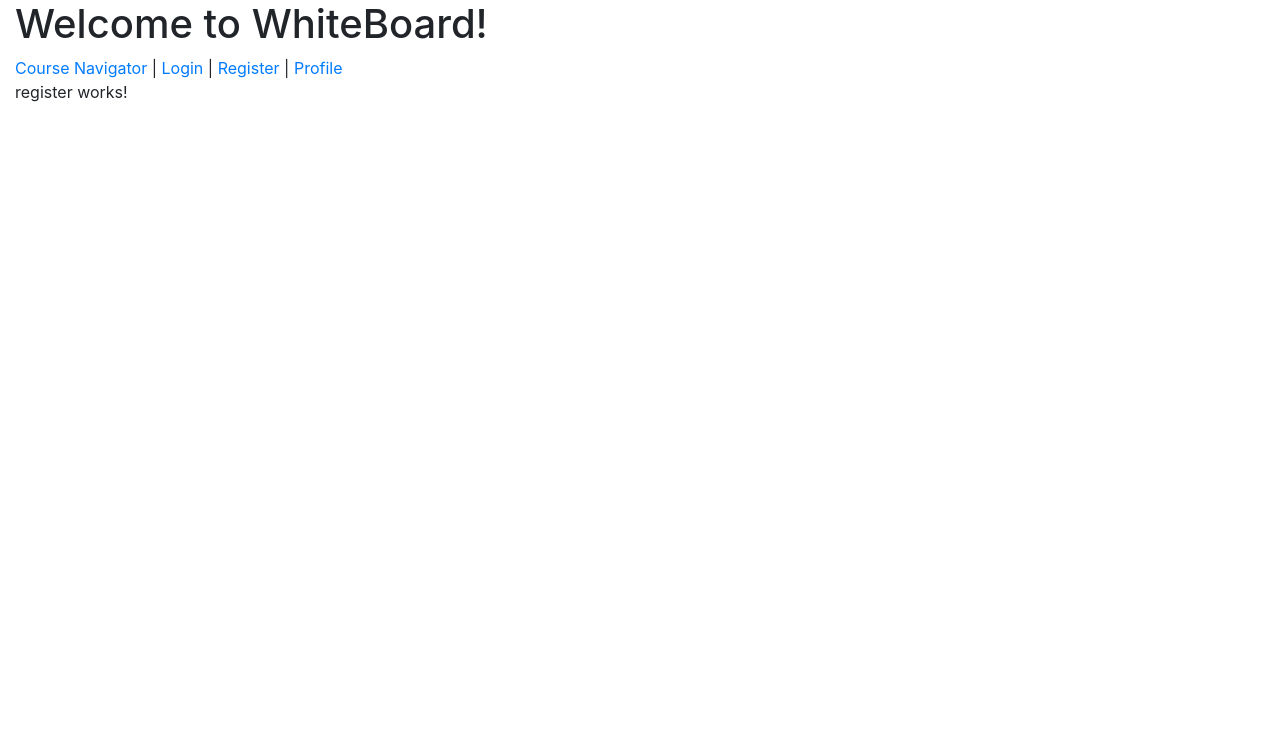
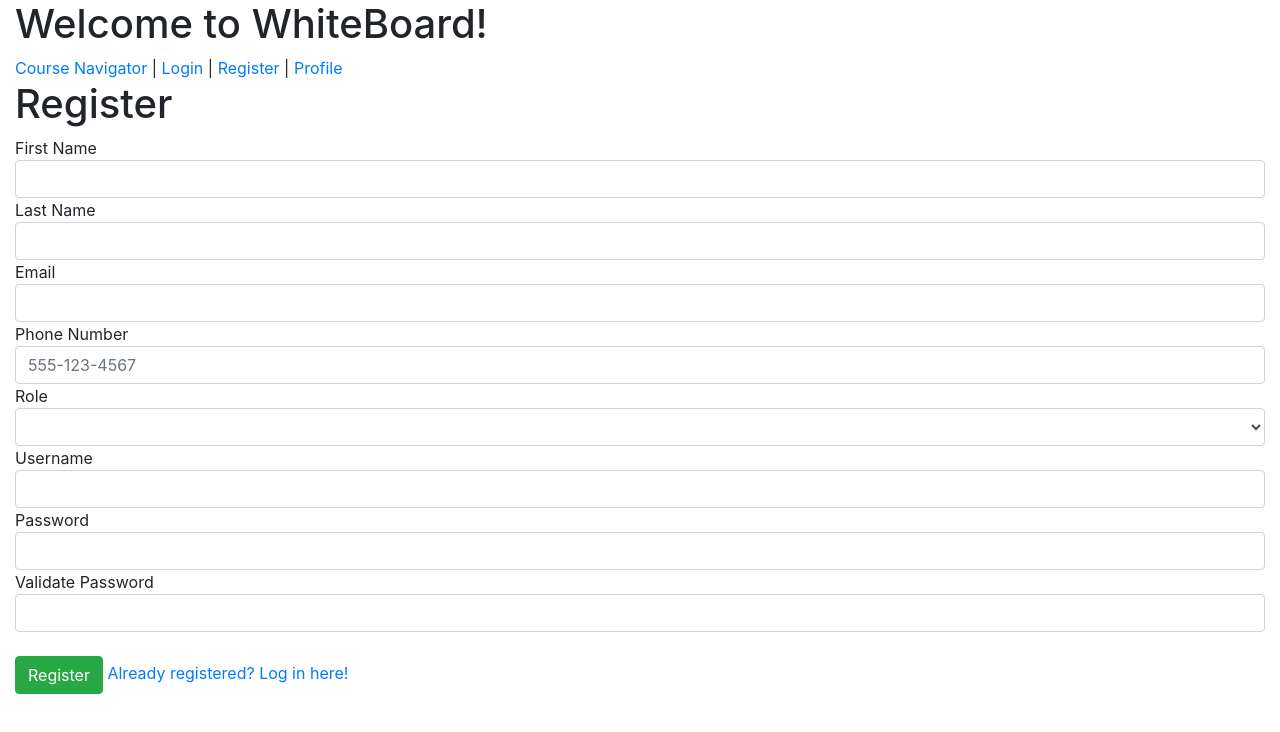
Before and after one commit to ysmolyar/webdev-2018-angular-ysmolyar, an Angular app: page /register in a window 1280 px wide. Shown: the top 732 px of the page. Built offline with nearby package versions, Linux system fonts and the light colour scheme.

Commit message:
fixed registration

```diff
--- a/src/app/profile/profile.component.html
+++ b/src/app/profile/profile.component.html
@@ -1,19 +1,19 @@
 <div class="container-fluid">
-  <h1>Welcome to your Profile, {{currentUser.firstName}}</h1>
+  <h1>Welcome to your Profile {{firstName}}</h1>
 
-  <input [(ngModel)]="currentUser.username"
+  <input [(ngModel)]="username"
          placeholder="Username"
          class="form-control"/><br/>
-  <input [(ngModel)]="currentUser.firstName"
+  <input [(ngModel)]="firstName"
          placeholder="First Name"
          class="form-control"/><br/>
-  <input [(ngModel)]="currentUser.lastName"
+  <input [(ngModel)]="lastName"
          placeholder="Last Name"
          class="form-control"/><br/>
-  <input [(ngModel)]="currentUser.email"
+  <input [(ngModel)]="email"
          placeholder="Email"
          class="form-control"/><br/>
-  <input [(ngModel)]="currentUser.phone"
+  <input [(ngModel)]="phone"
          placeholder="(888)-123-4567"
          class="form-control"/><br/>
   <button (click)="update()"
--- a/src/app/profile/profile.component.ts
+++ b/src/app/profile/profile.component.ts
@@ -9,7 +9,12 @@ import {Router} from '@angular/router';
 })
 export class ProfileComponent implements OnInit {
 
-  currentUser = {};
+  username;
+  firstName;
+  lastName;
+  email;
+  phone;
+  role;
   sections = [];
 
   constructor(private userService: UserServiceClient,
@@ -26,11 +31,12 @@ export class ProfileComponent implements OnInit {
   update() {
 
     const user = {
-      username: this.currentUser.username,
-      password: this.currentUser.password,
-      firstName: this.currentUser.firstName,
-      lastName: this.currentUser.lastName,
-      email: this.currentUser.email,
+      username: this.username,
+      firstName: this.firstName,
+      lastName: this.lastName,
+      email: this.email,
+      phone: this.phone,
+      role: this.role
     };
     this.userService.updateUser(user);
   }
@@ -38,8 +44,14 @@ export class ProfileComponent implements OnInit {
   ngOnInit() {
     this.userService
       .profile()
-      .then(user =>
-        this.currentUser = user);
+      .then(user => {
+        this.username = user.username;
+        this.firstName = user.firstName;
+        this.lastName = user.lastName;
+        this.email = user.email;
+        this.phone = user.phone;
+        this.role = user.role;
+      });
 
   }
 
--- a/src/app/register/register.component.html
+++ b/src/app/register/register.component.html
@@ -1,3 +1,74 @@
-<p>
-  register works!
-</p>
+<div>
+  <h1>Register</h1>
+  <div>
+      First Name
+    <input [(ngModel)]="firstName"
+           type="text"
+           class="form-control wbdv"/>
+  </div>
+  <div>
+      Last Name
+    <input [(ngModel)]="lastName"
+           type="text"
+           class="form-control wbdv"/>
+  </div>
+  <div>
+    Email
+    <input [(ngModel)]="email"
+           type="text"
+           class="form-control wbdv"/>
+  </div>
+  <div>
+      Phone Number
+    <input [(ngModel)]="phoneNum"
+           type="text"
+           class="form-control"
+           placeholder="555-123-4567"/>
+  </div>
+  <div>
+      Role
+    <select [(ngModel)]="role"
+            class="form-control wbdv">
+      <option value="">
+        --Select Role--
+      </option>
+      <option value="FACULTY">
+        Faculty
+      </option>
+      <option value="STUDENT">
+        Student
+      </option>
+      <option value="ADMIN">
+        Admin
+      </option>
+    </select>
+  </div>
+
+
+  <div>
+      Username
+    <input [(ngModel)]="username"
+           type="text"
+           class="form-control wbdv"/>
+  </div>
+  <div>
+      Password
+    <input [(ngModel)]="password"
+           type="password"
+           class="form-control wbdv"/>
+  </div>
+  <div>
+      Validate Password
+    <input [(ngModel)]="password2"
+           type="password"
+           class="form-control wbdv"/>
+  </div>
+  <br/>
+  <button (click)="register()"
+    class="btn btn-success">
+    Register
+  </button>
+  <a href="../login/login.template.client.html">
+       Already registered? Log in here!
+  </a>
+</div>
--- a/src/app/register/register.component.ts
+++ b/src/app/register/register.component.ts
@@ -1,4 +1,6 @@
 import { Component, OnInit } from '@angular/core';
+import {Router} from '@angular/router';
+import {UserServiceClient} from '../services/user.service.client';
 
 @Component({
   selector: 'app-register',
@@ -7,7 +9,51 @@ import { Component, OnInit } from '@angular/core';
 })
 export class RegisterComponent implements OnInit {
 
-  constructor() { }
+  username;
+  password;
+  password2;
+  firstName;
+  lastName;
+  email;
+  phoneNum;
+  role;
+
+  constructor(private router: Router,
+              private userService: UserServiceClient) { }
+
+  register() {
+
+    const user = {
+      username: this.username,
+      password: this.password,
+      firstName: this.firstName,
+      lastName: this.lastName,
+      email: this.email,
+      phoneNum: this.phoneNum,
+      role: this.role
+    };
+
+    const pass2 = this.password2;
+
+    if (pass2 !== user.password) {
+      alert('Passwords do not match!');
+    } else {
+      this.userService.register(user)
+        .then((response) => {
+          if (response.status === 400) {
+            alert('Sorry, that username is already taken. Please pick a different username.');
+            return;
+          } else {
+            return response.json();
+          }
+        })
+        .then((usr) => {
+          if (usr) {
+            this.router.navigate(['/profile']);
+          }
+        });
+    }
+  }
 
   ngOnInit() {
   }
--- a/src/app/services/user.service.client.ts
+++ b/src/app/services/user.service.client.ts
@@ -38,11 +38,24 @@ export class UserServiceClient {
     return fetch('http://localhost:3000/api/profile', {
       body: JSON.stringify(user),
       credentials: 'include',
-      method: 'put',
+      method: 'PUT',
       headers: {
         'content-type': 'application/json'
       }
     }).then(response => response.json());
   }
 
+  register(user) {
+
+    return fetch('http://localhost:3000/api/register',
+      {
+        body: JSON.stringify(user),
+        credentials: 'include',
+        method: 'POST',
+        headers: {
+          'content-type': 'application/json'
+        }
+      });
+  }
+
 }
```
